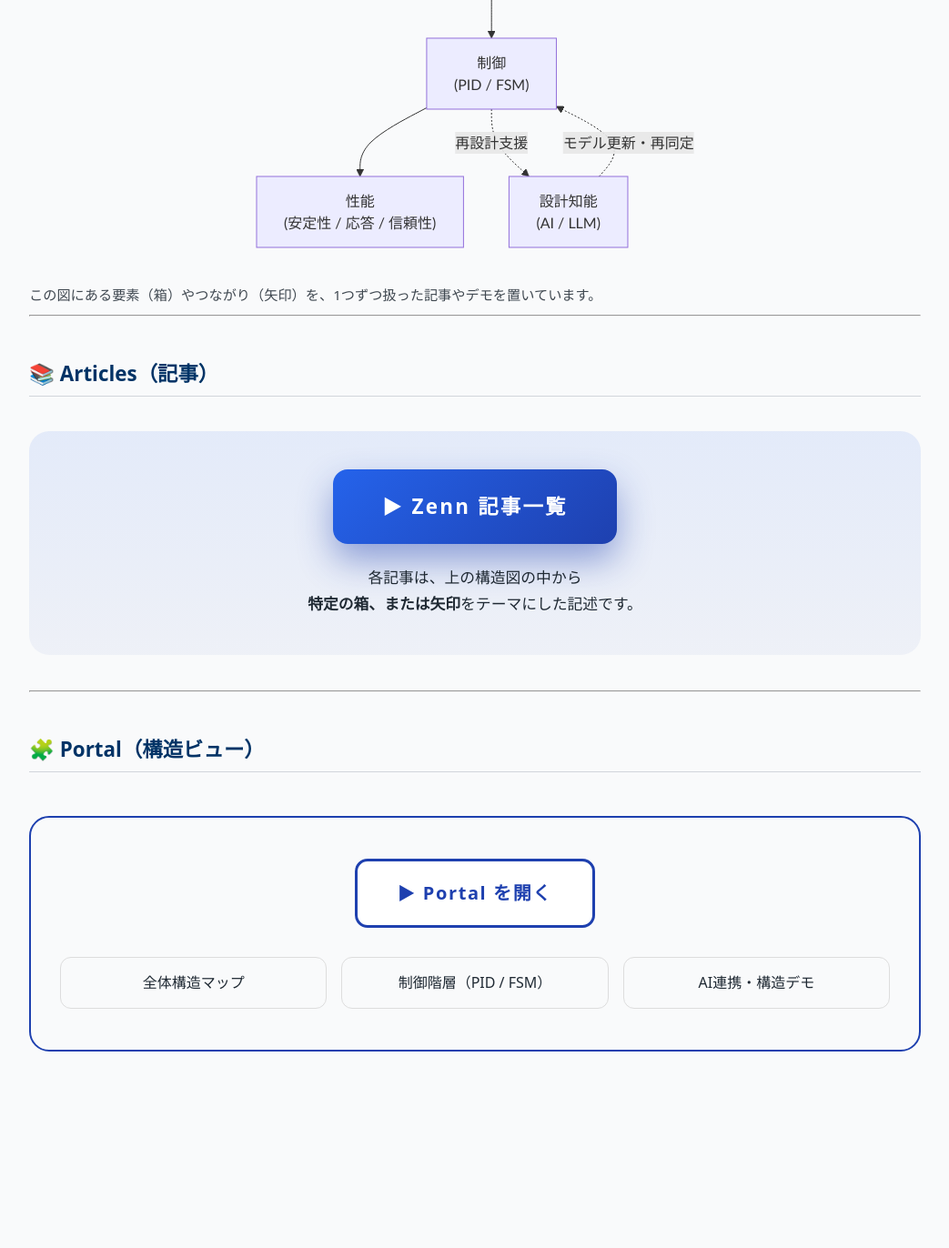
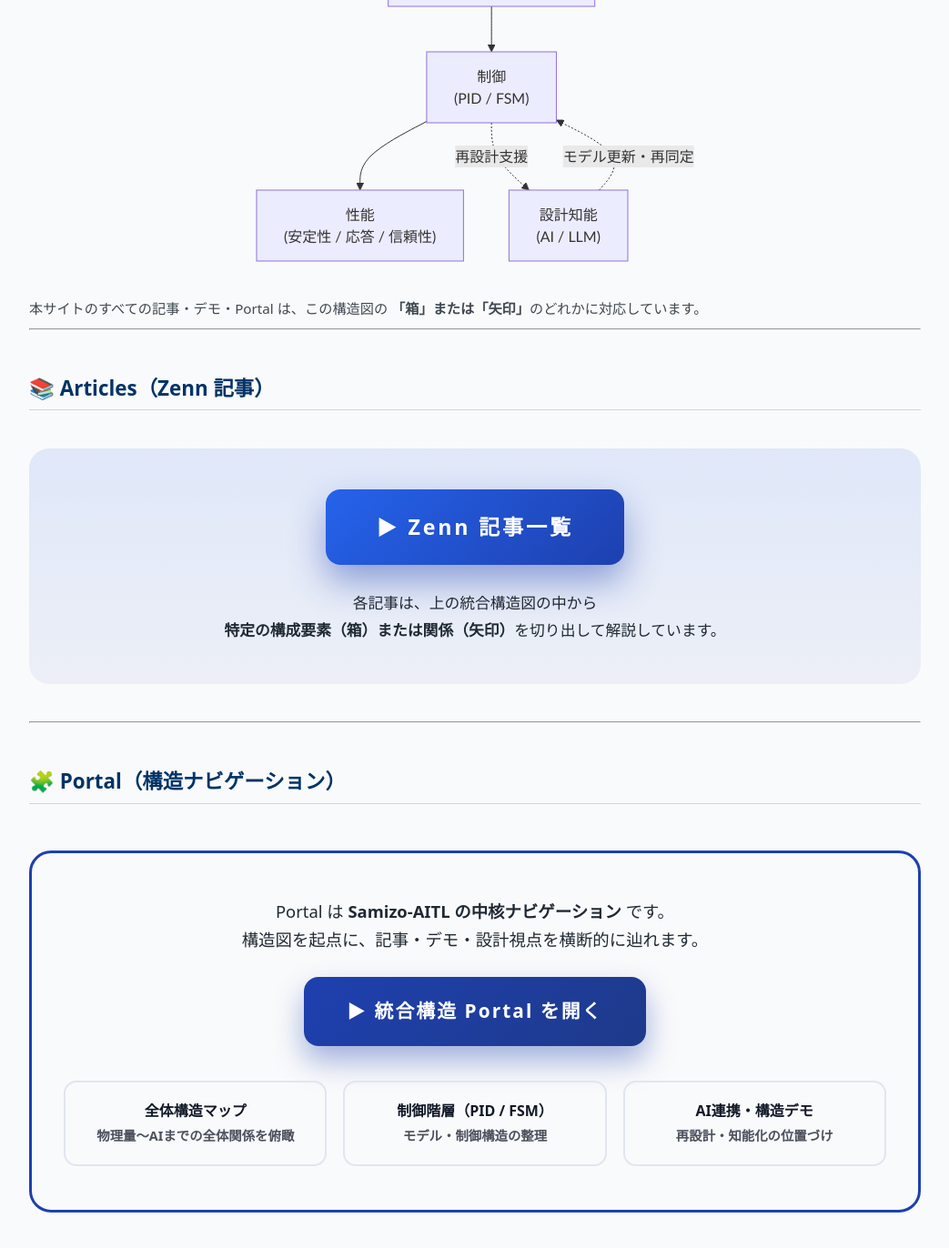
Before and after one commit to Samizo-AITL/Samizo-AITL.github.io, a Jekyll site: the page built from index.md, in a window 1280 px wide and 1400 px high, scrolled down 669 px. Shown: the top 1372 px of the window at 91% size, without its empty margins (118-1161 px from the left). Built offline with Jekyll 4.4.1, drawn with Linux system fonts in a browser that asks for light colours; before the commit the page ends 1889 px from its top, so only the background shows below that; some of the changed text lies outside the part shown.

Commit message:
Update index.md

````diff
--- a/index.md
+++ b/index.md
@@ -9,12 +9,12 @@ description: 物理量（V–I）からデバイス・制御・AIまでを同一
 Architecture for Integrated Technology Logic
 </span>
 
-<div style="margin:1.2em 0 1.6em 0; font-size:1.15em; line-height:1.7;">
+<div style="margin:1.4em 0 1.8em 0; font-size:1.18em; line-height:1.75;">
 物理量（V–I など）から、デバイス・制御・AIまでを<br>
-<strong>同じ構造図でつないで示す設計構造の技術アーカイブ</strong>
+<strong>同じ構造図で一貫して理解するための設計構造アーカイブ</strong>
 </div>
 
-<div style="margin:1.2em 0 0.8em 0;">
+<div style="margin:1.2em 0 1.0em 0;">
   <a href="https://samizo-aitl.github.io/en/" style="margin-right:12px;">
     <img src="https://img.shields.io/badge/English-Version-brightgreen?logo=github" />
   </a>
@@ -25,7 +25,7 @@ Architecture for Integrated Technology Logic
 
 ---
 
-## 🧭 構造図
+## 🧭 統合構造図（AITL）
 
 ```mermaid
 flowchart TD
@@ -42,29 +42,30 @@ flowchart TD
     A -. モデル更新・再同定 .-> C
 ```
 
-<div style="margin-top:0.8em; font-size:0.95em; opacity:0.85;">
-この図にある要素（箱）やつながり（矢印）を、1つずつ扱った記事やデモを置いています。
+<div style="margin-top:0.9em; font-size:0.95em; opacity:0.85;">
+本サイトのすべての記事・デモ・Portal は、この構造図の
+<strong>「箱」または「矢印」</strong>のどれかに対応しています。
 </div>
 
 ---
 
-## 📚 Articles（記事）
+## 📚 Articles（Zenn 記事）
 
 <div style="
-  margin: 2.4em 0;
-  padding: 2.6em 1.8em;
+  margin: 2.6em 0;
+  padding: 2.8em 2.0em;
   text-align: center;
-  background: linear-gradient(180deg, rgba(37,99,235,0.10), rgba(30,64,175,0.05));
+  background: linear-gradient(180deg, rgba(37,99,235,0.12), rgba(30,64,175,0.06));
   border-radius: 22px;
 ">
 
 <a href="/zenn-articles/"
    style="
      display: inline-block;
-     padding: 22px 54px;
-     font-size: 1.4em;
+     padding: 22px 56px;
+     font-size: 1.45em;
      font-weight: 900;
-     letter-spacing: 0.10em;
+     letter-spacing: 0.12em;
      color: #ffffff;
      background: linear-gradient(135deg, #2563eb, #1e40af);
      border-radius: 16px;
@@ -74,51 +75,101 @@ flowchart TD
   ▶ Zenn 記事一覧
 </a>
 
-<div style="margin-top:1.4em; font-size:1.05em; line-height:1.7;">
-各記事は、上の構造図の中から<br>
-<strong>特定の箱、または矢印</strong>をテーマにした記述です。
+<div style="margin-top:1.6em; font-size:1.05em; line-height:1.75;">
+各記事は、上の統合構造図の中から<br>
+<strong>特定の構成要素（箱）または関係（矢印）</strong>を切り出して解説しています。
 </div>
 
 </div>
 
 ---
 
-## 🧩 Portal（構造ビュー）
+## 🧩 Portal（構造ナビゲーション）
 
 <div style="
-  margin: 3.0em 0;
-  padding: 2.8em 2.0em;
-  border: 2px solid #1e40af;
-  border-radius: 22px;
+  margin: 3.2em 0;
+  padding: 3.0em 2.2em;
+  border: 3px solid #1e40af;
+  border-radius: 24px;
   text-align:center;
 ">
+
+<div style="font-size:1.15em; margin-bottom:1.4em;">
+Portal は <strong>Samizo-AITL の中核ナビゲーション</strong> です。<br>
+構造図を起点に、記事・デモ・設計視点を横断的に辿れます。
+</div>
 
 <a href="/portal/"
    style="
      display: inline-block;
-     padding: 18px 44px;
-     font-size: 1.25em;
-     font-weight: 800;
-     letter-spacing: 0.08em;
-     color: #1e40af;
-     background: #ffffff;
-     border: 3px solid #1e40af;
-     border-radius: 14px;
+     padding: 20px 48px;
+     font-size: 1.3em;
+     font-weight: 900;
+     letter-spacing: 0.10em;
+     color: #ffffff;
+     background: linear-gradient(135deg, #1e40af, #1e3a8a);
+     border-radius: 16px;
      text-decoration: none;
+     box-shadow: 0 16px 32px rgba(30,64,175,0.40);
    ">
-  ▶ Portal を開く
+  ▶ 統合構造 Portal を開く
 </a>
 
-<div style="display:grid; grid-template-columns:repeat(auto-fit,minmax(220px,1fr)); gap:16px; margin-top:2.0em;">
-  <div style="padding:14px; border:1px solid #ddd; border-radius:12px; text-align:center;">
-    全体構造マップ
-  </div>
-  <div style="padding:14px; border:1px solid #ddd; border-radius:12px; text-align:center;">
-    制御階層（PID / FSM）
-  </div>
-  <div style="padding:14px; border:1px solid #ddd; border-radius:12px; text-align:center;">
-    AI連携・構造デモ
-  </div>
+<div style="
+  display:grid;
+  grid-template-columns:repeat(auto-fit,minmax(240px,1fr));
+  gap:18px;
+  margin-top:2.4em;
+">
+
+<a href="/portal/#map"
+   style="
+     display:block;
+     padding:18px;
+     border:2px solid #e0e6f0;
+     border-radius:14px;
+     text-decoration:none;
+     color:#111827;
+     font-weight:700;
+   ">
+  全体構造マップ<br>
+  <span style="font-size:0.9em; opacity:0.75;">
+  物理量〜AIまでの全体関係を俯瞰
+  </span>
+</a>
+
+<a href="/portal/#control"
+   style="
+     display:block;
+     padding:18px;
+     border:2px solid #e0e6f0;
+     border-radius:14px;
+     text-decoration:none;
+     color:#111827;
+     font-weight:700;
+   ">
+  制御階層（PID / FSM）<br>
+  <span style="font-size:0.9em; opacity:0.75;">
+  モデル・制御構造の整理
+  </span>
+</a>
+
+<a href="/portal/#ai"
+   style="
+     display:block;
+     padding:18px;
+     border:2px solid #e0e6f0;
+     border-radius:14px;
+     text-decoration:none;
+     color:#111827;
+     font-weight:700;
+   ">
+  AI連携・構造デモ<br>
+  <span style="font-size:0.9em; opacity:0.75;">
+  再設計・知能化の位置づけ
+  </span>
+</a>
+
 </div>
 
 </div>
````
